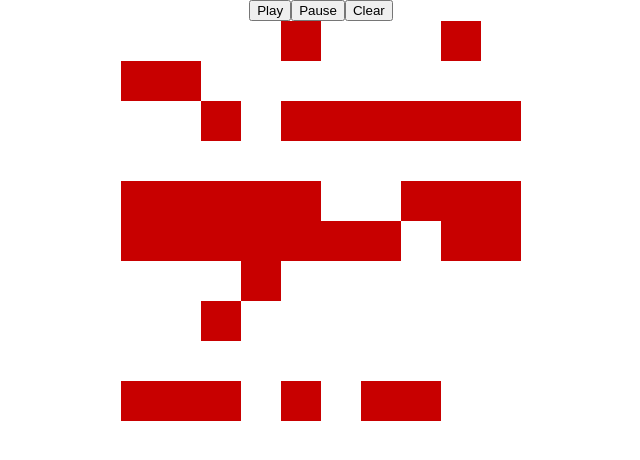
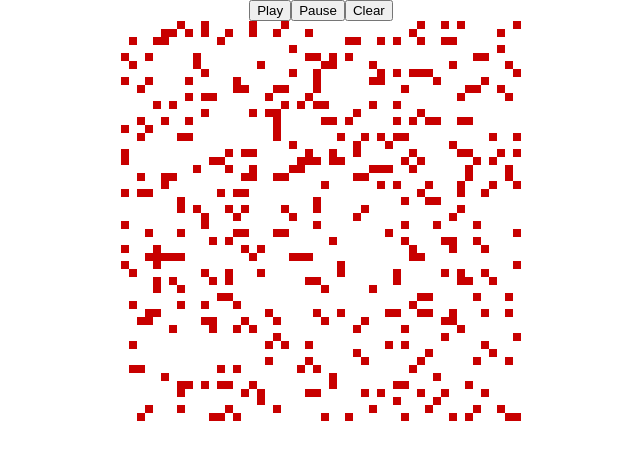
Before and after one commit to marckimbrey/game-of-life, a React app: page / in a window 1280 px wide. Shown: the top 460 px of the page, without its empty margins (319-959 px from the left). Built offline with nearby package versions, Linux system fonts and the light colour scheme.

Commit message:
GenerateRandomGrid

```diff
--- a/src/App.js
+++ b/src/App.js
@@ -6,25 +6,48 @@ import Grid from './Grid';
 class App extends Component {
   constructor() {
     super();
-    const grid = [
-      [0,1,0,0,1,1,0,0,0,1],
-      [0,1,0,0,1,1,0,0,0,1],
-      [0,0,1,0,1,1,0,1,0,1],
-      [0,0,0,0,1,1,1,0,0,0],
-      [1,0,1,0,1,1,0,0,0,1],
-      [0,0,1,0,0,1,0,0,0,0],
-      [0,0,1,0,0,1,0,0,0,1],
-      [0,0,1,0,1,0,0,0,0,1],
-      [1,0,1,0,1,1,0,0,0,0],
-      [0,0,1,0,1,1,0,0,0,0]
-    ];
-    this.state ={grid: grid};
+    const gridSize = 50;
+    const grid = this.generateRandomGrid(gridSize);
+    this.state ={
+      grid: grid,
+      gameState: "active",
 
+    };
+    this.handleClick = this.handleClick.bind(this);
+  }
+  handleClick(gameState) {
+    this.setState({gameState: gameState})
+    ;
+
+  }
+  generateRandomGrid(gridSize) {
+    const randomGrid = [];
+    for(let row=0; row<gridSize; row++) {
+      const newRow = [];
+      for(let cell=0; cell<gridSize; cell++) {
+        if(Math.random() > .85) {
+          newRow.push(1);
+        } else {
+          newRow.push(0);
+        }
+      }
+      randomGrid.push(newRow);
+    }
+    return randomGrid;
+  }
+  nextGeneration(currGen) {
+    return currGen.map((row, x)=> {
+      return row.map((cell, y)=> {
+        if (x === 0) {
+
+        }
+      });
+    });
   }
   render() {
     return (
       <div className="App">
-        <ControlButtons />
+        <ControlButtons handleClick={this.handleClick} />
         <Grid grid={this.state.grid} />
 
       </div>
--- a/src/ControlButtons.js
+++ b/src/ControlButtons.js
@@ -1,11 +1,17 @@
 import React from 'react';
 
-export default ()=> {
+export default (props)=> {
   return (
     <div>
-      <button>Play</button>
-      <button>Pause</button>
-      <button>Clear</button>
+      <button
+        onClick={()=> props.handleClick("active")}
+      >Play</button>
+      <button
+        onClick={()=> props.handleClick("paused")}
+      >Pause</button>
+      <button
+        onClick={()=> props.handleClick("clear")}
+      >Clear</button>
     </div>
   );
 }
--- a/src/Grid.js
+++ b/src/Grid.js
@@ -12,12 +12,11 @@ export default class Grid extends Component {
   updateCanvas() {
 
     const ctx = this.refs.canvas.getContext('2d');
-      this.grid.map((row, x)=> {
-        row.map((cell, y)=> {
+      this.grid.forEach((row, x)=> {
+        row.forEach((cell, y)=> {
           if(cell === 1) {
             ctx.fillStyle = "rgb(200,0,0)";
-            console.log(x,y);
-            ctx.fillRect(x *40, y*40, 40, 40);
+            ctx.fillRect(x*8, y*8, 8, 8);
           }
         });
       });
```
